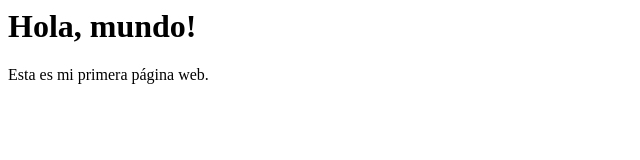
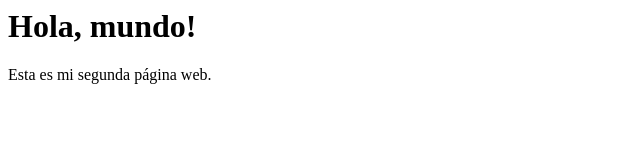
Before and after one commit to diegogarcia2023/repo2, a plain HTML site: page index.html in a window 1280 px wide. Shown: the full height of the page, 0-640 px from the left. Drawn offline with Linux system fonts and the light colour scheme.

```diff
--- a/index.html
+++ b/index.html
@@ -1,9 +1,9 @@
 <html>
 <head>
-  <title>Mi primera página web</title>
+  <title>Mi segunda página web</title>
 </head>
 <body>
   <h1>Hola, mundo!</h1>
-  <p>Esta es mi primera página web.</p>
+  <p>Esta es mi segunda página web.</p>
 </body>
 </html>
```
